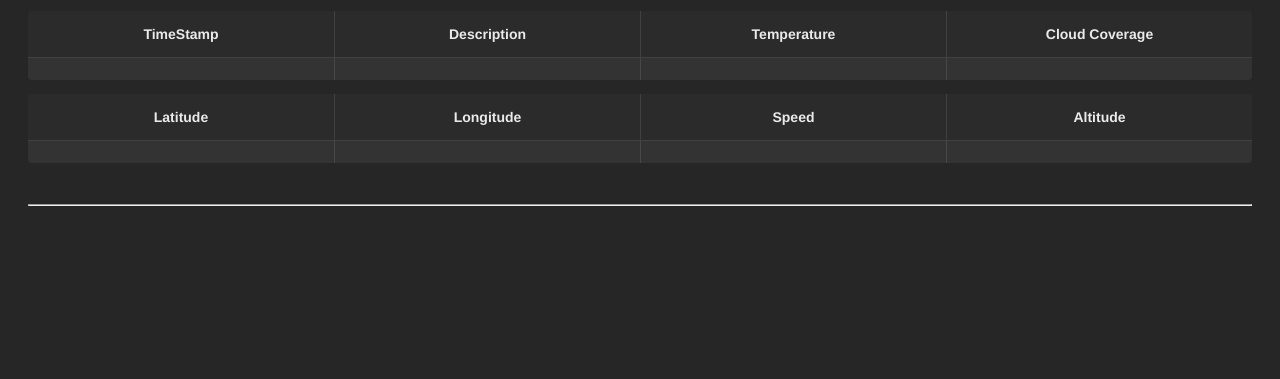
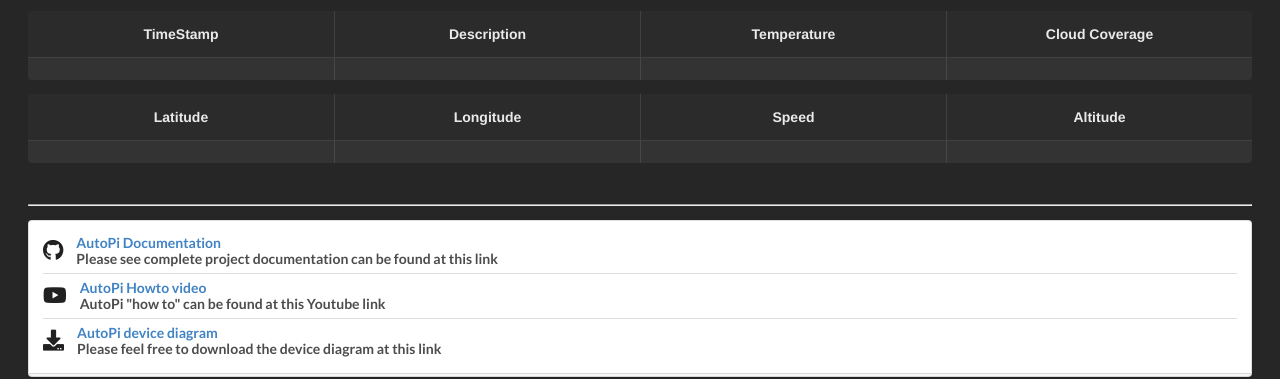
Before and after one commit to iamianmullins/autopi, a website: page web_AutoPi/views/index.html in a window 1280 px wide. Shown: the part 2352-2731 px from the top of the page. Before the commit the page ends 2656 px from the top, so only its background shows below. Drawn offline with nearby package versions, Linux system fonts and the light colour scheme; some packages are replaced by stand-ins of ours; no server answers.

Commit message:
AutoPi web app - Footer Content

```diff
--- a/web_AutoPi/views/index.html
+++ b/web_AutoPi/views/index.html
@@ -244,6 +244,35 @@
 <br>
 <div class ="footer">
   <hr>
+
+  <section class="ui stacked segment">
+  <div class="ui relaxed divided list">
+  <div class="item">
+    <i class="large github middle aligned icon"></i>
+    <div class="content">
+      <a href="https://github.com/mullins1989/autopi/tree/master/Documentation" class="header">AutoPi Documentation
+      <div class="description">Please see complete project documentation can be found at this link</div>
+        </a>
+    </div>
+  </div>
+  <div class="item">
+    <i class="large youtube middle aligned icon"></i>
+    <div class="content">
+      <a href="https://github.com/mullins1989/autopi/tree/master/Documentation" class="header">AutoPi Howto video
+      <div class="description">AutoPi "how to" can be found at this Youtube link</div>
+        </a>
+    </div>
+  </div>
+  <div class="item">
+    <i class="large download middle aligned icon"></i>
+    <div class="content">
+      <a href="https://cdn.glitch.com/5d1a74d3-6ba9-4687-9d09-0816183c7231%2FautoPiInstruction.docx?v=1609714085888" class="header">AutoPi device diagram
+      <div class="description">Please feel free to download the device diagram at this link</div>
+        </a>
+    </div>
+  </div>
+</div>
+</section>
 </div>
 </body>
 </html>
```
